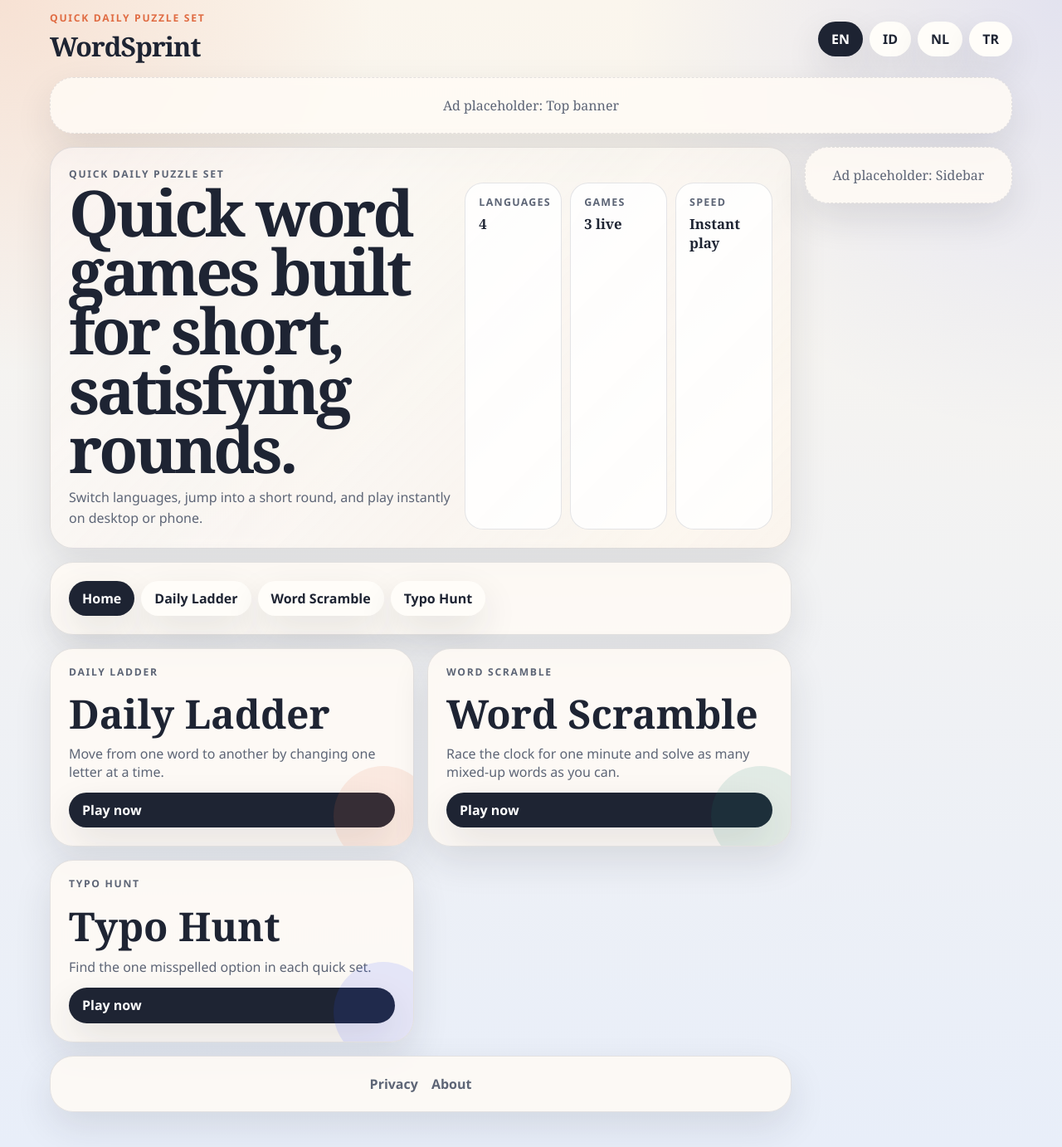
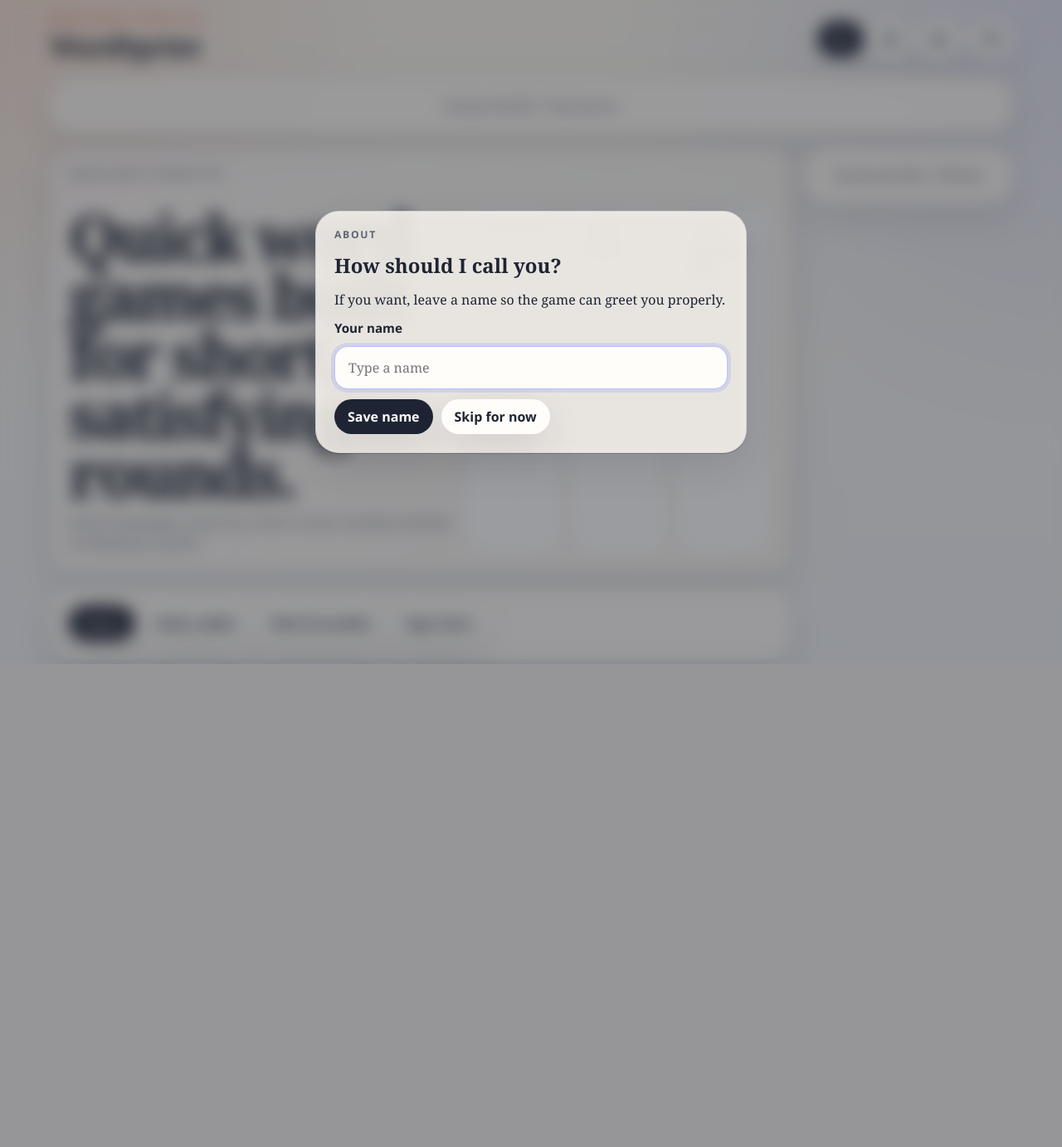
Before and after one commit to ismailkorkmaz1905/sgroomhunter, a Flask app: page / in a window 1280 px wide. Shown: the whole page at 83% size. After the commit the page ends 800 px from the top, so only its background shows below. Run offline with Flask 3, Linux system fonts and the light colour scheme.

Commit message:
Add optional display name prompt and greeting

```diff
--- a/apps/wordgames/app.py
+++ b/apps/wordgames/app.py
@@ -64,6 +64,16 @@ def ensure_analytics_db() -> None:
                 device_type TEXT NOT NULL,
                 browser_family TEXT NOT NULL,
                 referrer_domain TEXT
+            )
+            """
+        )
+        connection.execute(
+            """
+            CREATE TABLE IF NOT EXISTS player_profiles (
+                client_id TEXT PRIMARY KEY,
+                display_name TEXT NOT NULL,
+                lang TEXT,
+                updated_at TEXT NOT NULL DEFAULT CURRENT_TIMESTAMP
             )
             """
         )
@@ -188,6 +198,14 @@ def get_analytics_summary(days: int = 7) -> dict:
             """,
             (f"-{days} days",),
         ).fetchall()
+        recent_names = connection.execute(
+            """
+            SELECT display_name, lang, updated_at
+            FROM player_profiles
+            ORDER BY updated_at DESC
+            LIMIT 12
+            """
+        ).fetchall()
 
     return {
         "days": days,
@@ -197,7 +215,30 @@ def get_analytics_summary(days: int = 7) -> dict:
         "by_language": [dict(row) for row in by_language],
         "by_device": [dict(row) for row in by_device],
         "by_browser": [dict(row) for row in by_browser],
+        "recent_names": [dict(row) for row in recent_names],
     }
+
+
+def normalize_display_name(value: str) -> str:
+    cleaned = " ".join(value.strip().split())
+    return cleaned[:40]
+
+
+def upsert_player_profile(client_id: str, display_name: str, lang: str | None) -> None:
+    ensure_analytics_db()
+    with sqlite3.connect(ANALYTICS_DB) as connection:
+        connection.execute(
+            """
+            INSERT INTO player_profiles (client_id, display_name, lang, updated_at)
+            VALUES (?, ?, ?, CURRENT_TIMESTAMP)
+            ON CONFLICT(client_id) DO UPDATE SET
+                display_name = excluded.display_name,
+                lang = excluded.lang,
+                updated_at = CURRENT_TIMESTAMP
+            """,
+            (client_id, display_name, lang),
+        )
+        connection.commit()
 
 
 def analytics_auth_enabled() -> bool:
@@ -377,6 +418,16 @@ def render_analytics_dashboard(summary: dict) -> str:
               {% endfor %}
             </ul>
           </article>
+          <article class="panel">
+            <h2>Recent names</h2>
+            <ul>
+              {% for row in summary.recent_names %}
+              <li><strong>{{ row.display_name }}</strong> — {{ row.lang or "unknown" }}</li>
+              {% else %}
+              <li>No names submitted yet.</li>
+              {% endfor %}
+            </ul>
+          </article>
         </section>
         <p class="hint">If you still want the raw aggregate JSON for debugging, use <code>/analytics-summary</code>.</p>
       </div>
@@ -471,6 +522,21 @@ def create_app() -> Flask:
             return unauthorized
         return jsonify(summary)
 
+    @app.route("/profile-name", methods=["POST"])
+    def profile_name():
+        payload = request.get_json(silent=True) or {}
+        client_id = str(payload.get("clientId", "")).strip()
+        display_name = normalize_display_name(str(payload.get("displayName", "")))
+        lang = str(payload.get("lang", "")).strip() or None
+
+        if not client_id or len(client_id) > 100:
+            return jsonify({"ok": False, "error": "invalid_client"}), 400
+        if not display_name:
+            return jsonify({"ok": False, "error": "invalid_name"}), 400
+
+        upsert_player_profile(client_id, display_name, lang)
+        return jsonify({"ok": True}), 200
+
     @app.route("/<lang>")
     @app.route("/<lang>/<page>")
     def localized_page(lang: str, page: str = "home"):
--- a/apps/wordgames/i18n/en.json
+++ b/apps/wordgames/i18n/en.json
@@ -56,6 +56,15 @@
     "privacy": "Privacy",
     "about": "About"
   },
+  "profile": {
+    "greeting": "Hi, {name}",
+    "promptTitle": "How should I call you?",
+    "promptBody": "If you want, leave a name so the game can greet you properly.",
+    "inputLabel": "Your name",
+    "placeholder": "Type a name",
+    "save": "Save name",
+    "skip": "Skip for now"
+  },
   "about": {
     "title": "About WordSprint",
     "intro": "WordSprint is a lightweight multilingual word game project focused on quick daily play across devices.",
@@ -70,7 +79,8 @@
     "point2": "We do not use cookies for analytics.",
     "point3": "We do not build advertising profiles or fingerprints.",
     "point4": "We only keep route, language, status code, device type, browser family, and referrer domain.",
-    "point5": "The analytics summary is aggregated and intended for lightweight product insight only."
+    "point5": "The analytics summary is aggregated and intended for lightweight product insight only.",
+    "point6": "If you choose to share a display name, it can appear in the private analytics dashboard for the site owner."
   },
   "daily": {
     "title": "Daily Ladder",
--- a/apps/wordgames/i18n/tr.json
+++ b/apps/wordgames/i18n/tr.json
@@ -56,6 +56,15 @@
     "privacy": "Gizlilik",
     "about": "Hakkında"
   },
+  "profile": {
+    "greeting": "Merhaba, {name}",
+    "promptTitle": "Sana nasıl hitap edeyim?",
+    "promptBody": "İstersen adını yaz, oyun sana daha kişisel hitap etsin.",
+    "inputLabel": "Adın",
+    "placeholder": "Bir isim yaz",
+    "save": "İsmi kaydet",
+    "skip": "Şimdilik geç"
+  },
   "about": {
     "title": "WordSprint Hakkında",
     "intro": "WordSprint, farklı cihazlarda hızlı günlük oyun deneyimi sunan hafif ve çok dilli bir kelime oyunu projesidir.",
@@ -70,7 +79,8 @@
     "point2": "Analitik için çerez kullanmıyoruz.",
     "point3": "Reklam profili ya da cihaz parmak izi oluşturmuyoruz.",
     "point4": "Yalnızca route, dil, durum kodu, cihaz tipi, tarayıcı ailesi ve yönlendiren domain tutulur.",
-    "point5": "Analitik özeti toplulaştırılmıştır ve sadece hafif ürün içgörüsü içindir."
+    "point5": "Analitik özeti toplulaştırılmıştır ve sadece hafif ürün içgörüsü içindir.",
+    "point6": "İstersen paylaştığın görünen isim, sitenin sahibine açık özel analytics ekranında görünebilir."
   },
   "daily": {
     "title": "Günlük Merdiven",
--- a/apps/wordgames/static/wordgames.css
+++ b/apps/wordgames/static/wordgames.css
@@ -228,6 +228,22 @@ button {
   font-family: "Segoe UI", sans-serif;
 }
 
+.welcome-strip {
+  min-height: 18px;
+  margin-bottom: 12px;
+}
+
+.welcome-chip {
+  display: inline-flex;
+  align-items: center;
+  gap: 8px;
+  padding: 10px 14px;
+  border-radius: 999px;
+  background: rgba(31, 122, 107, 0.12);
+  color: var(--ink);
+  font: 600 0.95rem/1 "Segoe UI", sans-serif;
+}
+
 .hero-metrics {
   display: grid;
   grid-template-columns: repeat(3, minmax(90px, 1fr));
@@ -336,6 +352,39 @@ button {
 .about-card {
   display: grid;
   gap: 14px;
+}
+
+.name-modal-overlay {
+  position: fixed;
+  inset: 0;
+  z-index: 20;
+  display: grid;
+  place-items: center;
+  padding: 16px;
+  background: rgba(17, 22, 32, 0.42);
+  backdrop-filter: blur(10px);
+}
+
+.name-modal {
+  width: min(520px, 100%);
+  display: grid;
+  gap: 14px;
+}
+
+.name-modal h2,
+.name-modal p {
+  margin: 0;
+}
+
+.name-modal-actions {
+  display: flex;
+  gap: 10px;
+  flex-wrap: wrap;
+}
+
+.ghost-button {
+  background: var(--surface-strong);
+  color: var(--ink);
 }
 
 .privacy-list {
--- a/apps/wordgames/static/wordgames.js
+++ b/apps/wordgames/static/wordgames.js
@@ -108,6 +108,54 @@
     localStorage.setItem("word-game-language", language);
   }
 
+  function getProfileStorageKey() {
+    return "word-game-player-profile";
+  }
+
+  function getPlayerProfile() {
+    try {
+      return JSON.parse(localStorage.getItem(getProfileStorageKey()) || "{}");
+    } catch {
+      return {};
+    }
+  }
+
+  function savePlayerProfile(profile) {
+    localStorage.setItem(getProfileStorageKey(), JSON.stringify(profile));
+  }
+
+  function ensureClientId() {
+    const profile = getPlayerProfile();
+    if (profile.clientId) {
+      return profile.clientId;
+    }
+    const clientId =
+      typeof crypto !== "undefined" && crypto.randomUUID
+        ? crypto.randomUUID()
+        : `client-${Date.now()}-${Math.random().toString(16).slice(2)}`;
+    savePlayerProfile({ ...profile, clientId });
+    return clientId;
+  }
+
+  function formatGreeting(name) {
+    return dictionary.profile.greeting.replace("{name}", name);
+  }
+
+  function submitProfileName(displayName) {
+    const clientId = ensureClientId();
+    return fetch("/profile-name", {
+      method: "POST",
+      headers: {
+        "Content-Type": "application/json",
+      },
+      body: JSON.stringify({
+        clientId,
+        displayName,
+        lang: currentLanguage,
+      }),
+    }).catch(function () {});
+  }
+
   function pulseDevice(pattern) {
     if ("vibrate" in navigator) {
       navigator.vibrate(pattern);
@@ -183,6 +231,7 @@
           <main class="main-content">
             <section class="panel hero-shell">
               <p class="eyebrow">${heroNote || dictionary.home.eyebrow}</p>
+              <div class="welcome-strip" id="welcome-strip"></div>
               <div class="hero-shell-row">
                 <div>
                   <h1>${dictionary.home.title}</h1>
@@ -679,6 +728,7 @@
           <li>${dictionary.privacy.point3}</li>
           <li>${dictionary.privacy.point4}</li>
           <li>${dictionary.privacy.point5}</li>
+          <li>${dictionary.privacy.point6}</li>
         </ul>
         <a class="cta-link" href="${pathFor(currentLanguage, "home")}">${dictionary.common.backHome}</a>
       </section>
@@ -709,6 +759,64 @@
       dictionary.common.about,
     );
     bindLanguageSwitcher();
+  }
+
+  function enhanceProfileUX() {
+    const profile = getPlayerProfile();
+    const welcomeStrip = document.getElementById("welcome-strip");
+    if (welcomeStrip && profile.displayName) {
+      welcomeStrip.innerHTML = `<p class="welcome-chip">${formatGreeting(profile.displayName)}</p>`;
+    }
+
+    if (profile.displayName || profile.dismissedNamePrompt) {
+      return;
+    }
+
+    const overlay = document.createElement("div");
+    overlay.className = "name-modal-overlay";
+    overlay.innerHTML = `
+      <div class="panel name-modal">
+        <p class="card-kicker">${dictionary.common.about}</p>
+        <h2>${dictionary.profile.promptTitle}</h2>
+        <p>${dictionary.profile.promptBody}</p>
+        <form id="name-form" class="game-form">
+          <label for="display-name-input">${dictionary.profile.inputLabel}</label>
+          <input id="display-name-input" maxlength="40" placeholder="${dictionary.profile.placeholder}" />
+          <div class="name-modal-actions">
+            <button class="primary-button" type="submit">${dictionary.profile.save}</button>
+            <button class="cta-link ghost-button" type="button" id="skip-name-button">${dictionary.profile.skip}</button>
+          </div>
+        </form>
+      </div>
+    `;
+    document.body.appendChild(overlay);
+
+    const input = overlay.querySelector("#display-name-input");
+    const form = overlay.querySelector("#name-form");
+    const skipButton = overlay.querySelector("#skip-name-button");
+
+    requestAnimationFrame(function () {
+      input.focus();
+    });
+
+    form.addEventListener("submit", function (event) {
+      event.preventDefault();
+      const displayName = input.value.trim().slice(0, 40);
+      if (!displayName) {
+        input.focus();
+        return;
+      }
+      const nextProfile = { ...profile, clientId: ensureClientId(), displayName };
+      savePlayerProfile(nextProfile);
+      submitProfileName(displayName);
+      overlay.remove();
+      enhanceProfileUX();
+    });
+
+    skipButton.addEventListener("click", function () {
+      savePlayerProfile({ ...profile, clientId: ensureClientId(), dismissedNamePrompt: true });
+      overlay.remove();
+    });
   }
 
   function bindLanguageSwitcher() {
@@ -742,6 +850,8 @@
     } else {
       renderTypoHunt();
     }
+
+    enhanceProfileUX();
   }
 
   boot();
```
Also changed, not shown: apps/wordgames/i18n/id.json (+11 -1 lines), apps/wordgames/i18n/nl.json (+11 -1 lines).
